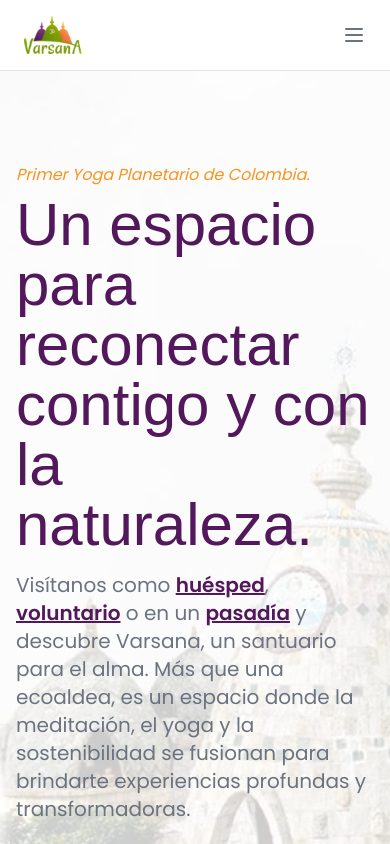
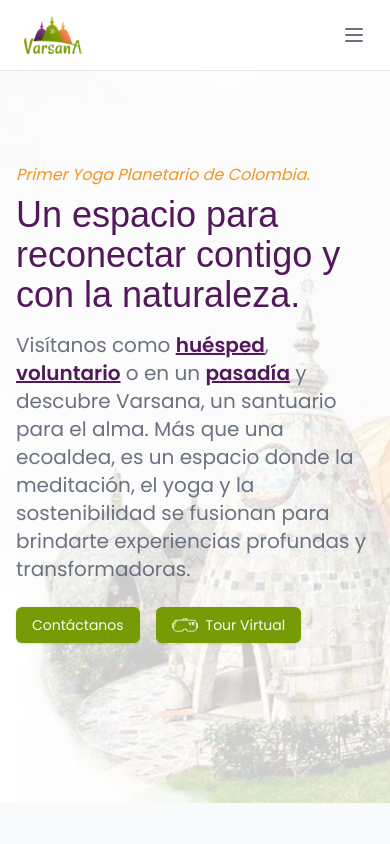
Before and after one commit to Jabar42/my-next-app, a Next.js app: page / in a window 390 px wide. Shown: the top 844 px of the page. Built offline with nearby package versions, Linux system fonts and the light colour scheme; a web font is replaced by a local one.

Commit message:
Adjust Hero component text size for responsive design
Modify the Hero component's heading text size to improve readability across different screen sizes by using responsive Tailwind CSS classes.

```diff
--- a/src/components/hero.tsx
+++ b/src/components/hero.tsx
@@ -22,7 +22,7 @@
                         <p className="font-medium mb-2 text-[--color-terciary] italic">
                             Primer Yoga Planetario de Colombia.
                         </p>
-                        <h1 className="mb-4 text-6xl">
+                        <h1 className="mb-4 text-4xl md:text-6xl">
                             Un espacio para reconectar contigo y con la naturaleza.
                         </h1>
                         <p className="font-light mb-6 text-xl">
```
